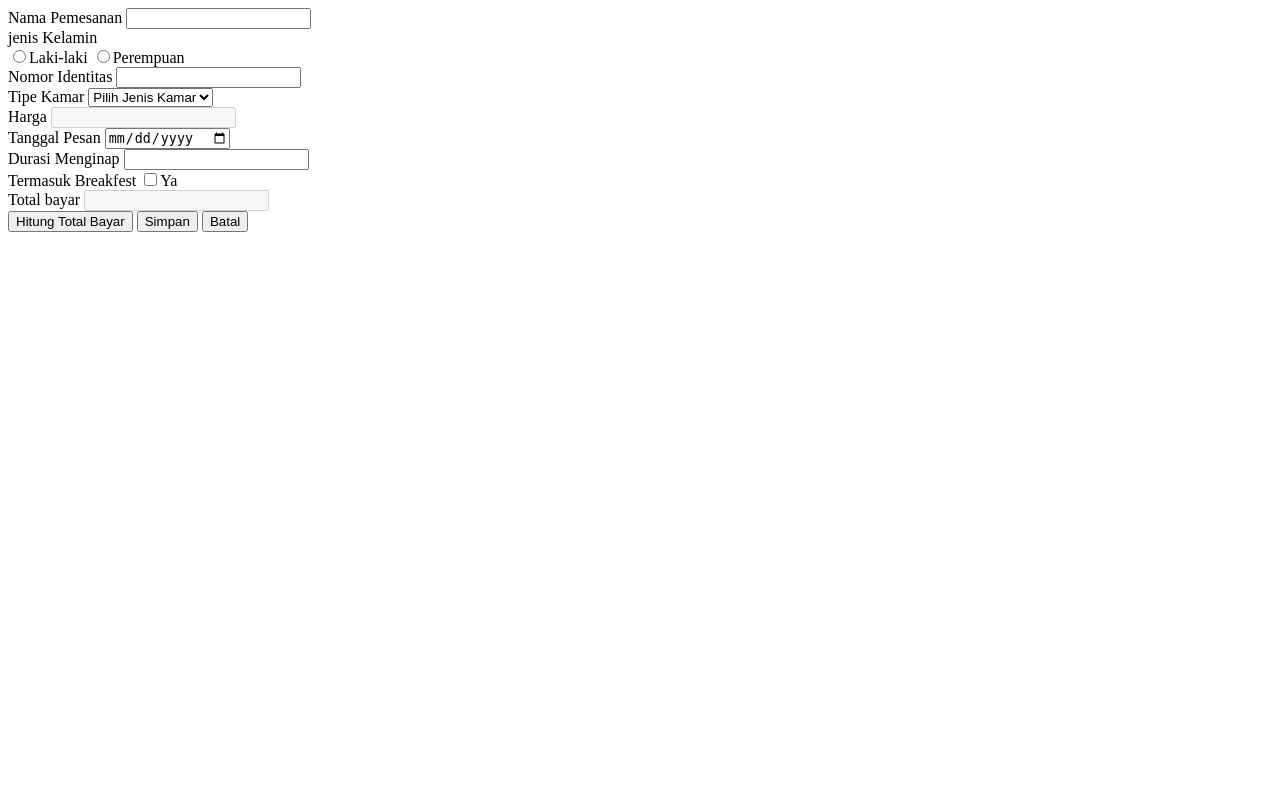
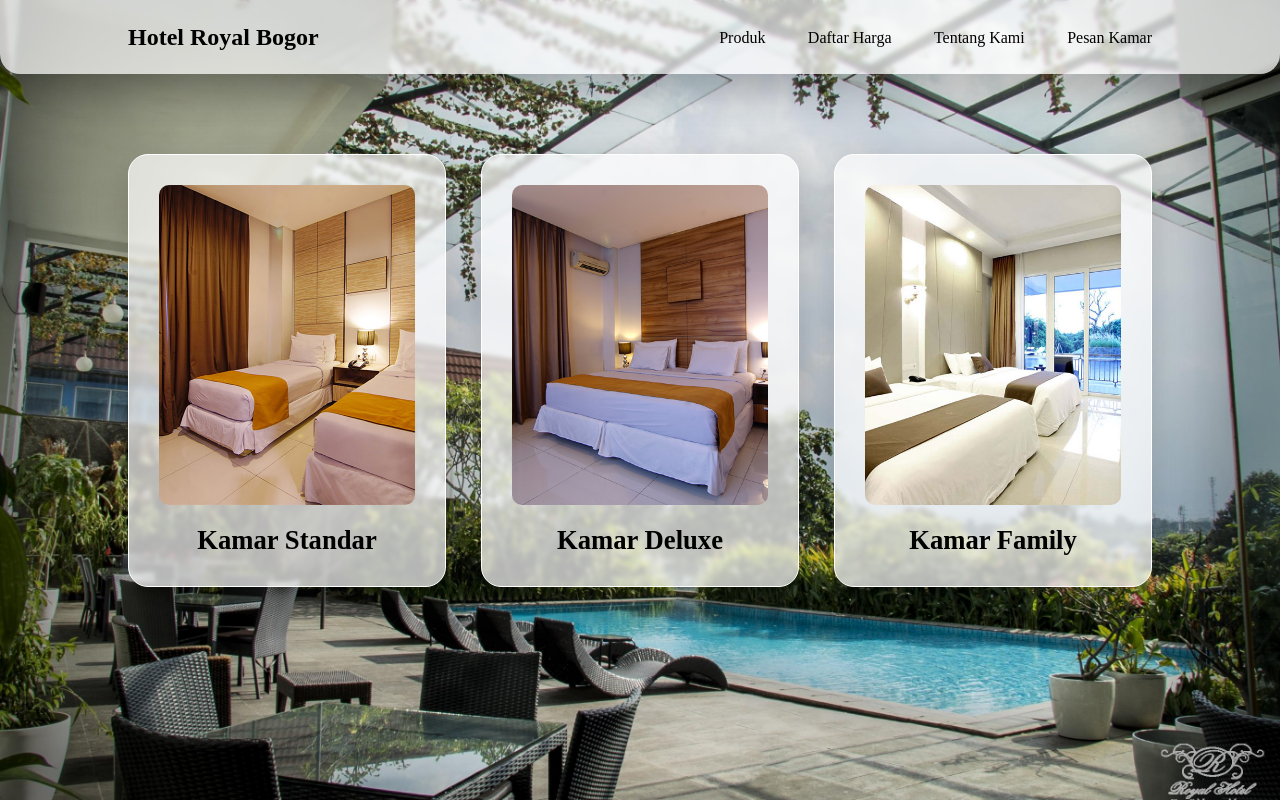
Before and after one commit to lxxkvtme/pemesananhotel, a CodeIgniter app: page /pemesananhotel/ in a window 1280 px wide. Run offline with CodeIgniter, Linux system fonts and the light colour scheme.

Commit message:
tambah tambah

```diff
--- a/application/controllers/Welcome.php
+++ b/application/controllers/Welcome.php
@@ -21,6 +21,22 @@ class Welcome extends CI_Controller
 	 */
 	public function index()
 	{
-		$this->load->view('pages/pesankamar');
+		$data['title'] = 'Produk Kamar Hotel';
+		$this->load->view('components/header', $data);
+		$this->load->view('pages/index');
+	}
+
+	function listHarga()
+	{
+		$data['title'] = 'Harga Kamar Hotel';
+		$this->load->view('components/header', $data);
+		$this->load->view('pages/daftarharga');
+	}
+
+	function tentangHotel()
+	{
+		$data['title'] = 'Tentang Hotel';
+		$this->load->view('components/header', $data);
+		$this->load->view('pages/tentangkami');
 	}
 }
--- /dev/null
+++ b/application/views/components/header.php
@@ -0,0 +1,26 @@
+<!DOCTYPE html>
+<html lang="en">
+
+<head>
+    <meta charset="UTF-8">
+    <meta http-equiv="X-UA-Compatible" content="IE=edge">
+    <meta name="viewport" content="width=device-width, initial-scale=1.0">
+    <title><?= $title; ?></title>
+    <link rel="stylesheet" href="<?= base_url() ?>assets/style.css">
+</head>
+
+<body>
+    <section class="content">
+        <div class="navbar">
+            <div class="nav">
+                <div>
+                    <h2>Hotel Royal Bogor</h2>
+                </div>
+                <div>
+                    <a href="<?= base_url() ?>Welcome">Produk</a>
+                    <a href="<?= base_url() ?>Welcome/listHarga">Daftar Harga</a>
+                    <a href="<?= base_url() ?>Welcome/tentangHotel">Tentang Kami</a>
+                    <a href="#">Pesan Kamar</a>
+                </div>
+            </div>
+        </div>
--- a/application/views/pages/index.php
+++ b/application/views/pages/index.php
@@ -1,22 +1,20 @@
-<!DOCTYPE html>
-<html lang="en">
-
-<head>
-    <meta charset="UTF-8">
-    <meta http-equiv="X-UA-Compatible" content="IE=edge">
-    <meta name="viewport" content="width=device-width, initial-scale=1.0">
-    <title>Document</title>
-</head>
-
-<body>
-    <section>
-        <div>
-            <a href="#">Produk</a>
-            <a href="#">Daftar harga</a>
-            <a href="#">Tentang Kami</a>
-            <a href="#">Pesan Kamar</a>
+<div class="body">
+    <div class="produk">
+        <div class="item">
+            <img src="<?= base_url() ?>assets/img/room_standart.jpeg" alt="">
+            <h2>Kamar Standar</h2>
         </div>
-    </section>
+        <div class="item">
+            <img src="<?= base_url() ?>assets/img/room_deluxe.jpeg" alt="">
+            <h2>Kamar Deluxe</h2>
+        </div>
+        <div class="item">
+            <img src="<?= base_url() ?>assets/img/room_executive.jpeg" alt="">
+            <h2>Kamar Family</h2>
+        </div>
+    </div>
+</div>
+</section>
 </body>
 
 </html>
--- a/application/views/pages/pesankamar.php
+++ b/application/views/pages/pesankamar.php
@@ -11,61 +11,50 @@
 <body>
     <section>
         <div>
-            <form>
+            <form method="post" action="<?= base_url() ?>Welcome/addProduk">
                 <div>
                     <div>
-                        <label for="">Nama Pemesanan</label>
-                        <input type="text">
-                    </div>
-                    <div>
-                        <label for="">jenis Kelamin</label>
-                        <div>
-                            <input type="radio" name="" id="">Laki-laki
-                            <input type="radio" name="" id="">Perempuan
-                        </div>
-                    </div>
-                    <div>
-                        <label for="">Nomor Identitas</label>
-                        <input type="text">
-                    </div>
-                    <div>
                         <label for="">Tipe Kamar</label>
-                        <select name="" id="">
+                        <select name="" id="pilihJenisKamar" onChange='pilih()'>
                             <option value="" disabled selected>Pilih Jenis Kamar</option>
-                            <option value="">STANDAR</option>
-                            <option value="">DELUXE</option>
-                            <option value="">FAMILY</option>
+                            <option value="standar">STANDAR</option>
+                            <option value="deluxe">DELUXE</option>
+                            <option value="family">FAMILY</option>
                         </select>
                     </div>
                     <div>
                         <label for="">Harga</label>
-                        <input type="number" disabled>
+                        <input type="number" name="harga" id="harga" readonly>
                     </div>
                     <div>
-                        <label for="">Tanggal Pesan</label>
-                        <input type="date">
+                        <button type="button">Hitung Total Bayar</button>
+                        <button type="submit">Simpan</button>
+                        <button type="reset">Batal</button>
                     </div>
-                    <div>
-                        <label for="">Durasi Menginap</label>
-                        <input type="number">
-                    </div>
-                    <div>
-                        <label for="">Termasuk Breakfest</label>
-                        <input type="checkbox" name="" id="">Ya
-                    </div>
-                    <div>
-                        <label for="">Total bayar</label>
-                        <input type="number" disabled>
-                    </div>
-                </div>
-                <div>
-                    <button type="button">Hitung Total Bayar</button>
-                    <button type="submit">Simpan</button>
-                    <button type="reset">Batal</button>
-                </div>
             </form>
         </div>
     </section>
+
+    <script>
+        function pilih() {
+            let pilih = document.getElementById('pilihJenisKamar')
+            let hasil = pilih.options[pilih.selectedIndex]
+
+            if (hasil.value == 'standar') {
+                document.getElementById('harga').value = 500000
+            } else if (hasil.value == 'deluxe') {
+                document.getElementById('harga').value = 600000
+            } else if (hasil.value == 'family') {
+                document.getElementById('harga').value = 700000
+            } else {
+                document.getElementById('harga').value = null
+            }
+
+            console.log(hasil.value)
+        }
+
+        pilih()
+    </script>
 </body>
 
 </html>
--- a/assets/style.css
+++ b/assets/style.css
@@ -0,0 +1,114 @@
+* {
+	margin: 0;
+	padding: 0;
+	text-decoration: none;
+}
+
+.navbar {
+	backdrop-filter: blur(2px);
+	background-color: rgb(255, 255, 255, 0.7);
+	border-radius: 0 0 20px 20px;
+	box-shadow: 0px 15px 35px 3px rgba(0, 0, 0, 0.21);
+	-webkit-box-shadow: 0px 15px 35px 3px rgba(0, 0, 0, 0.21);
+	-moz-box-shadow: 0px 15px 35px 3px rgba(0, 0, 0, 0.21);
+	height: 2vw;
+	padding: 3vh 10vw;
+}
+
+.nav {
+	display: flex;
+	justify-content: space-between;
+	align-items: center;
+}
+
+.nav a {
+	color: black;
+	padding-left: 3vw;
+}
+
+.content {
+	height: 100vh;
+	background: url("../assets/img/background.jpeg") black;
+	background-position: center;
+	background-repeat: no-repeat;
+	background-attachment: fixed;
+	background-size: cover;
+	object-fit: cover;
+}
+
+.body {
+	padding: 5vh 10vw;
+}
+
+.produk {
+	padding-top: 5vh;
+	display: flex;
+	justify-content: space-between;
+}
+
+.daftarharga {
+	padding-top: 5vh;
+	display: flex;
+	justify-content: center;
+}
+
+.item {
+	backdrop-filter: blur(2px);
+	border-radius: 20px;
+	padding: 30px;
+	background-color: rgb(255, 255, 255, 0.7);
+	border: 0.5px solid white;
+	display: flex;
+	flex-direction: column;
+	align-items: center;
+	box-shadow: 0px 15px 35px 3px rgba(0, 0, 0, 0.21);
+	-webkit-box-shadow: 0px 15px 35px 3px rgba(0, 0, 0, 0.21);
+	-moz-box-shadow: 0px 15px 35px 3px rgba(0, 0, 0, 0.21);
+}
+
+.item img {
+	width: 20vw;
+	height: 40vh;
+	object-fit: cover;
+	margin-bottom: 20px;
+	border-radius: 10px;
+}
+
+.item h2 {
+	font-size: 20pt;
+}
+
+.item h1 {
+	margin-bottom: 20px;
+}
+
+.item table {
+	width: 50vw;
+	border: 0.5px solid #fff;
+}
+
+.item table th,
+td {
+	padding: 10px;
+	font-size: 15pt;
+	text-align: center;
+}
+
+.deskripsi {
+	display: flex;
+	flex-direction: row;
+	align-items: center;
+}
+
+.deskripsi div {
+	padding: 20px;
+}
+
+.deskripsi h3 {
+	font-size: 15pt;
+	margin-bottom: 10px;
+}
+
+.deskripsi p {
+	font-size: 12pt;
+}
```
Also changed, not shown: application/views/pages/daftarharga.php (+29 -0 lines), application/views/pages/tentangkami.php (+27 -0 lines), assets/img/background.jpeg (added), assets/img/room_deluxe.jpeg (added), assets/img/room_executive.jpeg (added), assets/img/room_standart.jpeg (added).
